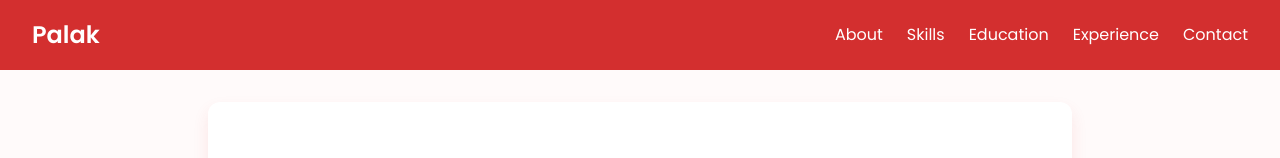
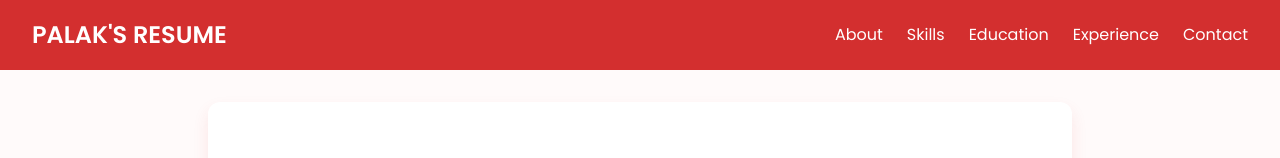
Before and after one commit to palakkk1304/palak-resume, a plain HTML site: page index.html in a window 1280 px wide. Shown: the top 158 px of the page. Drawn offline with Linux system fonts and the light colour scheme.

Commit message:
Update index.html

```diff
--- a/index.html
+++ b/index.html
@@ -10,7 +10,7 @@
 <body>
   <header>
     <nav>
-      <div class="logo">Palak</div>
+      <div class="logo">PALAK'S RESUME</div>
       <ul class="nav-links">
         <li><a href="#about">About</a></li>
         <li><a href="#skills">Skills</a></li>
```
